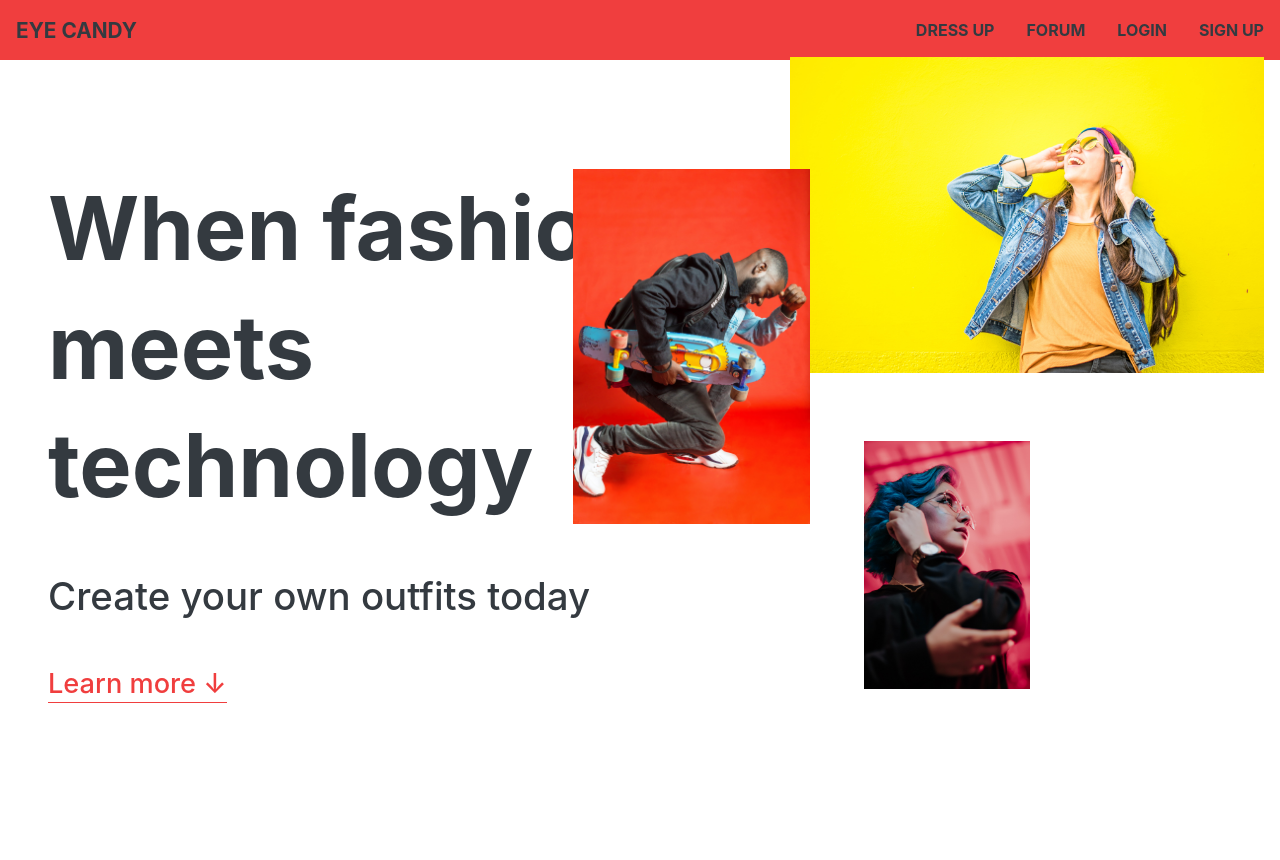
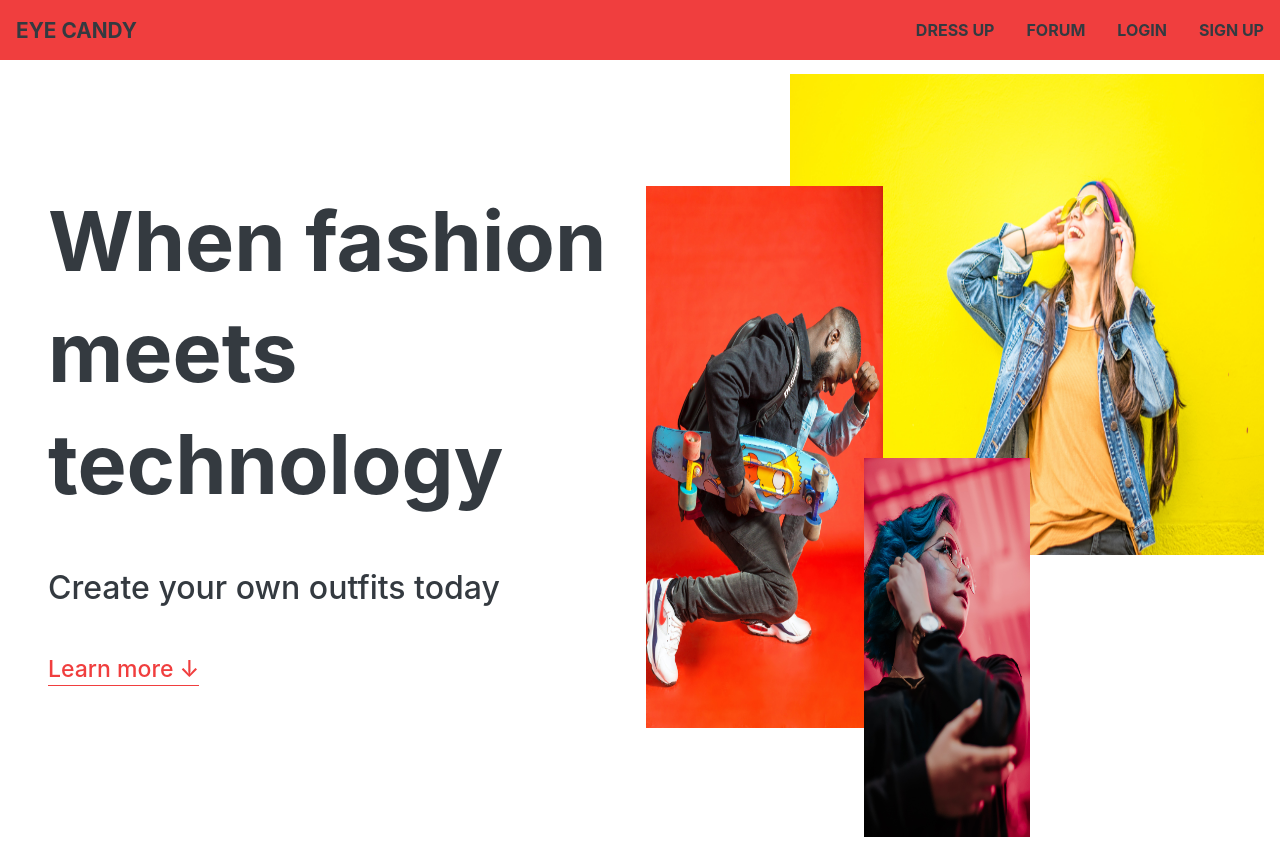
Before and after one commit to 490-Team-MAAKDE/490-Project, a React (Create React App) app in the folder Eye Candy Project/Code Design/Front-End/eye-candy/: page / in a window 1280 px wide. Built offline with nearby package versions, Linux system fonts and the light colour scheme.

Commit message:
fixed cls issue and styled more font sizes

```diff
--- a/Eye Candy Project/Code Design/Front-End/eye-candy/src/Pages/Home.css
+++ b/Eye Candy Project/Code Design/Front-End/eye-candy/src/Pages/Home.css
@@ -59,12 +59,10 @@
 
 .landing-photo2 {
   flex: 1;
-  margin-left: auto;
-  margin-right: auto;
   display: grid;
   width: 40%;
   min-width: 50%;
-  transform: translateX(-19rem);
+  transform: translateX(-7rem);
   grid-column: 2 / 3;
   grid-row: 1 / span 4;
   z-index: 1;
@@ -85,13 +83,13 @@
 }
 
 h1 {
-  font-size: 5.5rem;
+  font-size: 5.16rem;
   line-height: 1.35;
 }
 
 .btn--text {
   display: inline-block;
-  font-size: 1.7rem;
+  font-size: 1.44rem;
   font-family: inherit;
   font-weight: 500;
   color: var(--color-primary);
@@ -111,7 +109,7 @@ h1 {
 }
 
 h4 {
-  font-size: 2.4rem;
+  font-size: 2rem;
   font-weight: 500;
   grid-column: 1;
   grid-row: 2;
@@ -139,9 +137,13 @@ h4 {
   transition: transform 1s, opacity 1s;
 }
 
+.img--section {
+  transition: transform 1s, opacity 1s;
+}
+
 .section--hidden {
   opacity: 0;
-  transform: translateY(8rem);
+  transform: translateY(6rem);
 }
 
 .img--hidden {
--- a/Eye Candy Project/Code Design/Front-End/eye-candy/src/Pages/Home.js
+++ b/Eye Candy Project/Code Design/Front-End/eye-candy/src/Pages/Home.js
@@ -3,15 +3,19 @@ import "./Home.css";
 
 function Home() {
   const myRef = useRef();
-  const img = useRef();
+  const img1 = useRef();
+  const img2 = useRef();
+  const img3 = useRef();
+
   const [isVisible, setIsVisible] = useState();
 
   useEffect(() => {
     const observer = new IntersectionObserver(
       (entries, observer) => {
         const [entry] = entries;
+        if (!entry.isIntersecting) return;
         entry.target.classList.remove("section--hidden");
-        observer.unobserve(entry.target);
+        observer.unobserve(entry);
       },
       {
         root: null,
@@ -36,33 +40,37 @@ function Home() {
           <img
             src={require("../Assets/landing-page-photo.jpg")}
             alt="logo"
-            className="landing-photo"
-            ref={img}
+            className="img--section landing-photo"
+            ref={img1}
+            width="722"
+            height="481"
+            loading="lazy"
           />
           <img
             src={require("../Assets/landing-page-photo2.jpg")}
             alt="logo"
-            className="landing-photo2"
-            ref={img}
+            className="img--section landing-photo2"
+            width="361"
+            height="542"
+            ref={img2}
           />
           <img
             src={require("../Assets/landing-page-photo3.jpg")}
             alt="logo"
-            className="landing-photo3"
-            ref={img}
+            className="img--section landing-photo3"
+            width="252"
+            height="379"
+            ref={img3}
           />
         </div>
       </div>
-
       <section>
         <div className="section" id="section--1"></div>
         <div className="features"></div>
       </section>
-
       <section class="section" id="section--2">
         <div className="operations"></div>
       </section>
-
       <section className="section" id="section--3">
         <div className="section__title section__title--testimonials"></div>
         <div className="slider"></div>
```
